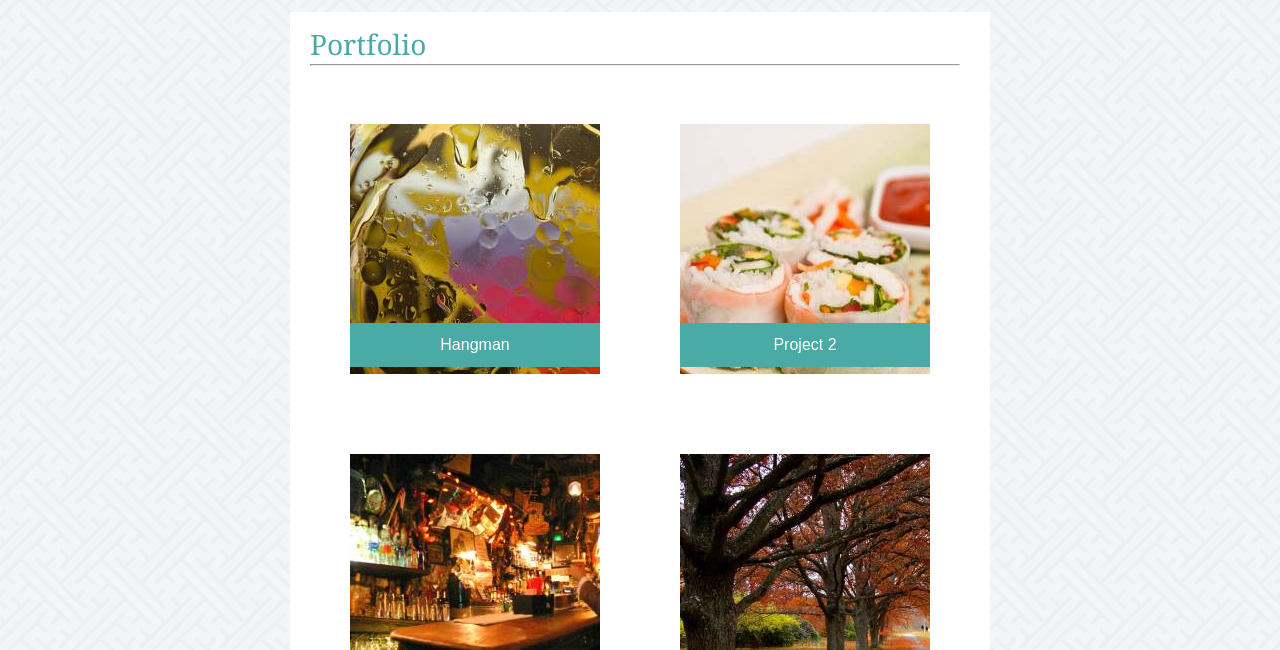
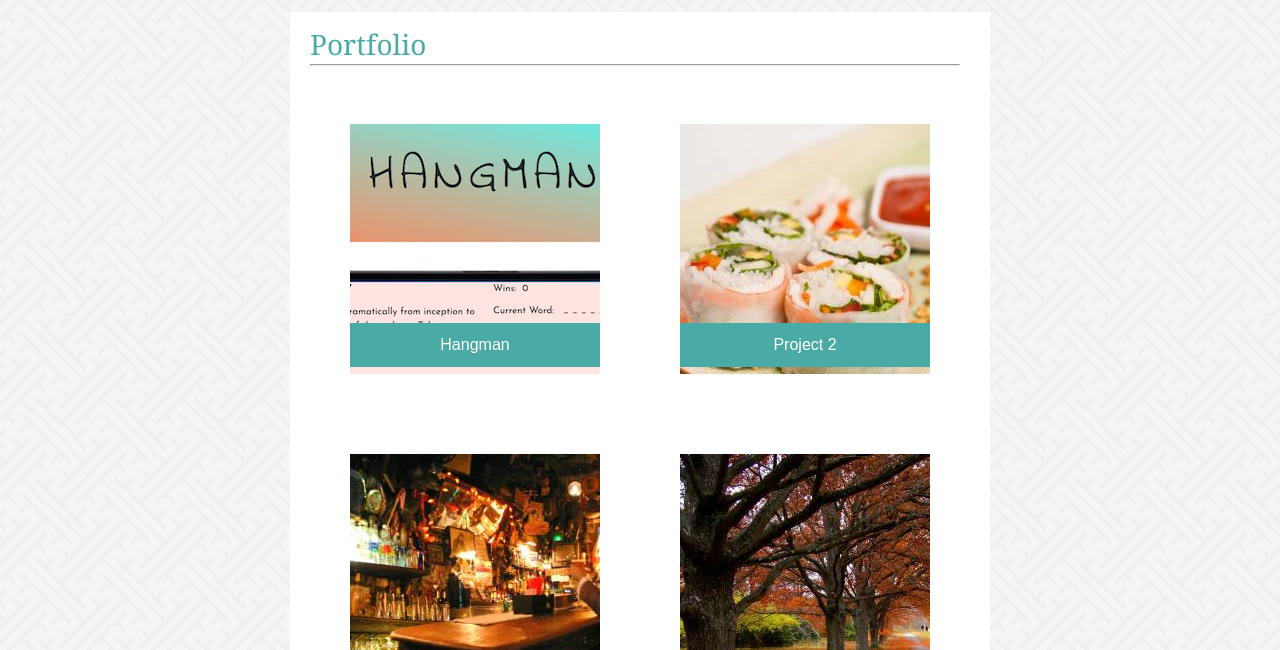
Before and after one commit to avscott562/Responsive-Portfolio, a plain HTML site: page portfolio.html in a window 1280 px wide. Shown: the part 118-768 px from the top of the page. Drawn offline with Linux system fonts and the light colour scheme.

Commit message:
add screenshot image of hangman game.

```diff
--- a/assets/css/style.css
+++ b/assets/css/style.css
@@ -122,7 +122,7 @@ hr {
 }
 
 .firstSample {
-    background-image: url("../images/proj1.jpg");
+    background-image: url("../images/hangman.png");
 }
 
 .secondSample {
```
Also changed, not shown: assets/images/hangman.png (added), 2 other files.
